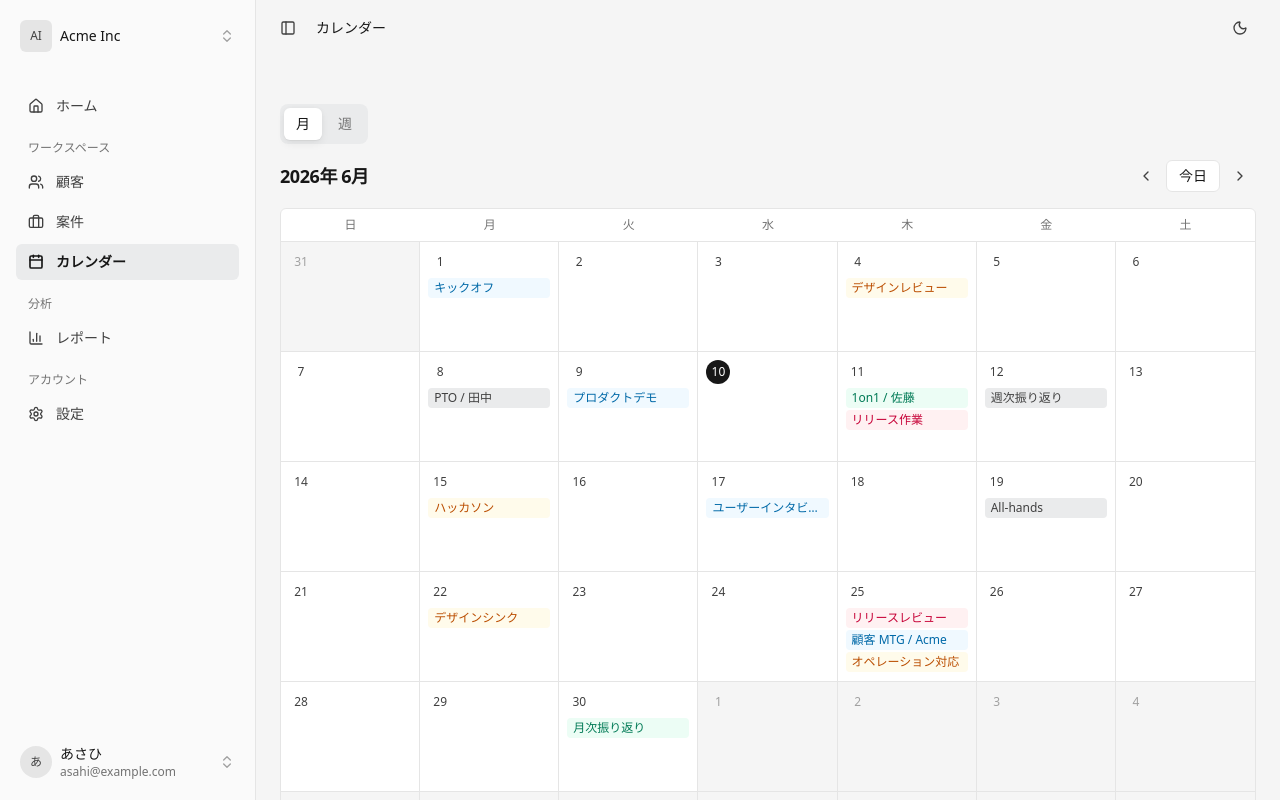
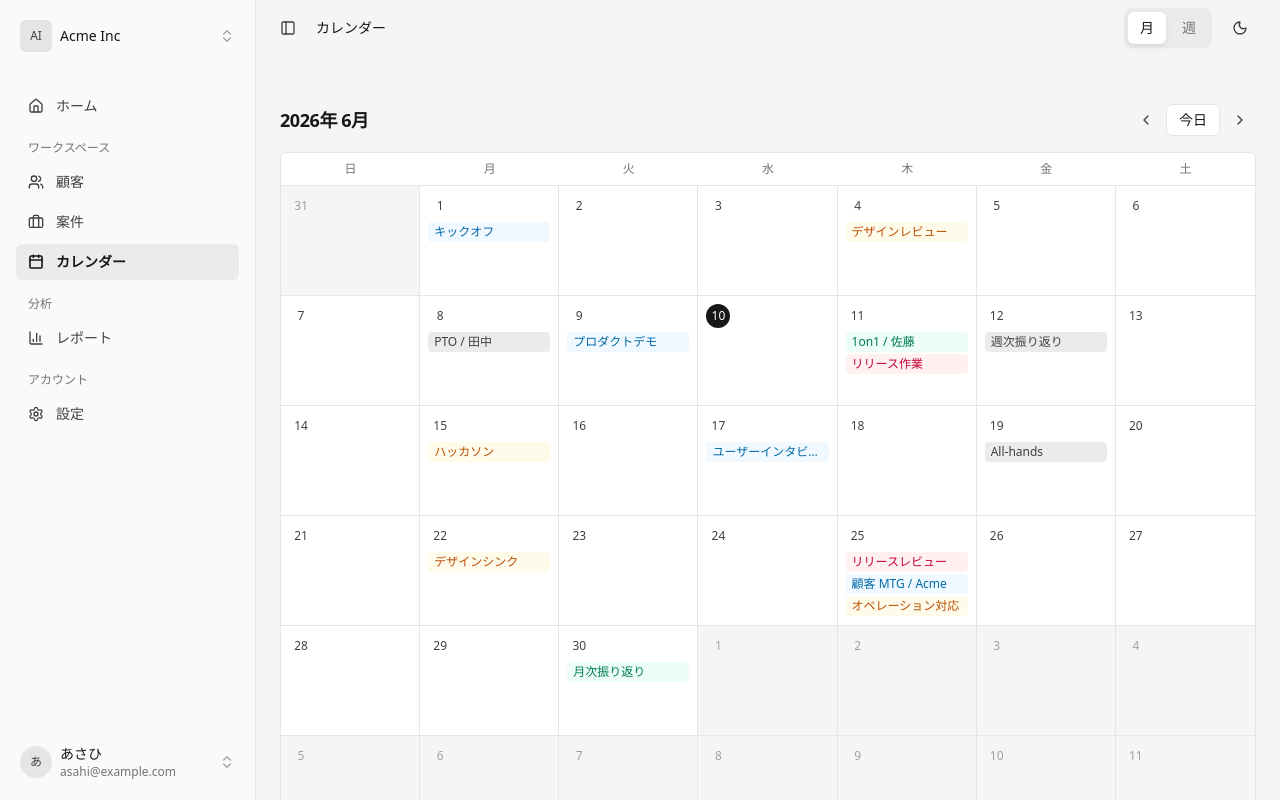
Before and after one commit to ashunar0/hisui, a React (Vite) app: page /calendar in a window 1280 px wide. Built offline with nearby package versions, Linux system fonts and the light colour scheme.

Commit message:
style: Calendar の Tabs (月/週) をヘッダの ThemeToggle 左に移動

```diff
--- a/src/screens/Calendar.tsx
+++ b/src/screens/Calendar.tsx
@@ -43,23 +43,22 @@ export function Calendar() {
           <header className="flex h-14 shrink-0 items-center gap-3 px-6">
             <Sidebar.Trigger className="-ml-2" />
             <Breadcrumb items={[{ label: "カレンダー" }]} />
-            <div className="ml-auto flex items-center gap-1">
+            <div className="ml-auto flex items-center gap-3">
+              <Tabs.Root
+                value={view}
+                onValueChange={(d) => setView(d.value as View)}
+              >
+                <Tabs.List>
+                  <Tabs.Trigger value="month">月</Tabs.Trigger>
+                  <Tabs.Trigger value="week">週</Tabs.Trigger>
+                  <Tabs.Indicator />
+                </Tabs.List>
+              </Tabs.Root>
               <ThemeToggle />
             </div>
           </header>
           <div className="flex-1 overflow-y-auto px-6 py-4">
             <div className="mt-8 flex flex-col gap-4">
-              <Tabs.Root
-                value={view}
-                onValueChange={(d) => setView(d.value as View)}
-              >
-                <Tabs.List className="w-fit">
-                  <Tabs.Trigger value="month">月</Tabs.Trigger>
-                  <Tabs.Trigger value="week">週</Tabs.Trigger>
-                  <Tabs.Indicator />
-                </Tabs.List>
-              </Tabs.Root>
-
               {view === "month" ? (
                 <>
                   <CalendarToolbar
```
